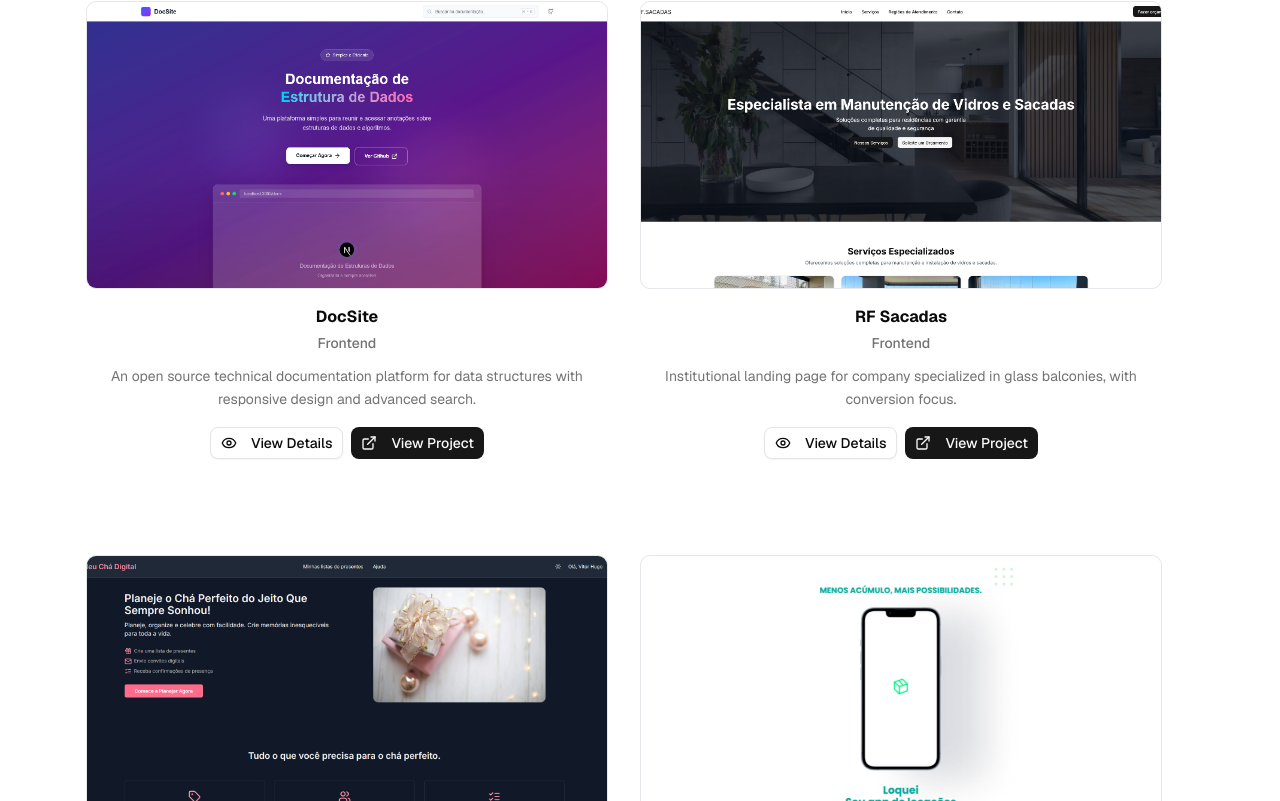
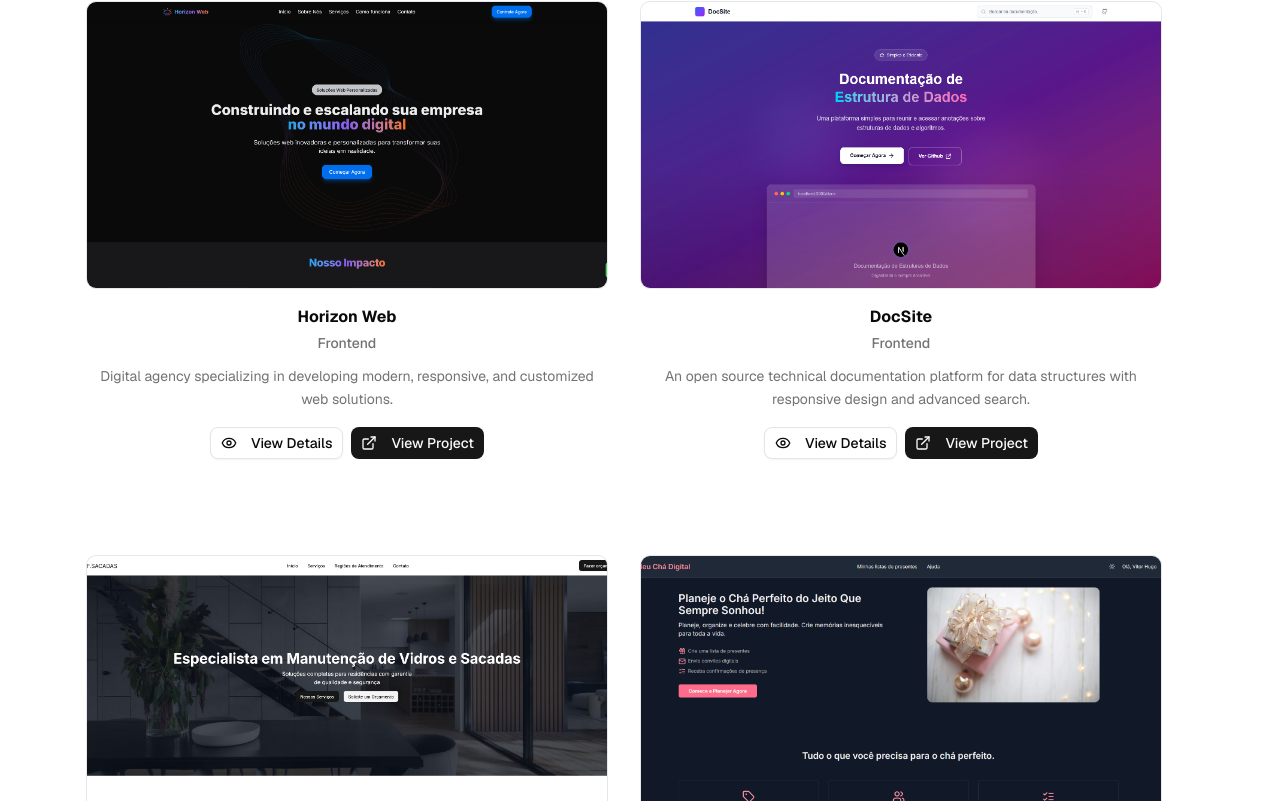
Before and after one commit to VitorHugoAntunes/Portfolio, a Next.js app: page / in a window 1280 px wide. Shown: the part 4198-4999 px from the top of the page. Built offline with nearby package versions, Linux system fonts and the light colour scheme.

Commit message:
feat: add horizon web to works

```diff
--- a/src/data/works.ts
+++ b/src/data/works.ts
@@ -3,6 +3,7 @@ import DocSiteImage from '@/assets/docsite.png';
 import ForumPbImage from '@/assets/forum-pb.png';
 import LoqueiImage from '@/assets/loquei.png';
 import MeuChaDigitalImage from '@/assets/meu-cha-digital.png';
+import HorizonWebImage from '@/assets/horizon-web.png';
 import RfsacadasImage from '@/assets/rfsacadas.png';
 import type { Work } from '@/types/works';
 import { StaticImageData } from 'next/image';
@@ -34,6 +35,21 @@ interface WorkWithTranslationKeys extends Omit<Work, 'title' | 'category' | 'des
 }
 
 export const worksData: WorkWithTranslationKeys[] = [
+  {
+    id: 0,
+    translationKey: 'horizonweb',
+    image: HorizonWebImage,
+    date: '2025',
+    staticData: {
+      technologies: ['React', 'Next.js', 'TypeScript', 'Tailwind CSS', 'Framer Motion', 'i18n', 'Vercel', 'SEO', 'Hero UI'],
+      github: null,
+      slug: 'https://horizon-web-rho.vercel.app/',
+      screenshots: [HorizonWebImage]
+    },
+    slug: '',
+    github: null,
+    screenshots: [HorizonWebImage]
+  },
   {
     id: 1,
     translationKey: 'docsite',
--- a/src/locales/en.json
+++ b/src/locales/en.json
@@ -120,6 +120,33 @@
     "features": "Main Features",
     "challenges": "Challenges and Solutions",
     "projects": {
+      "horizonweb": {
+        "title": "Horizon Web",
+        "category": "Frontend",
+        "description": "Digital agency specializing in developing modern, responsive, and customized web solutions.",
+        "longDescription": "Horizon Web is a digital agency dedicated to creating modern and responsive web solutions. With a focus on innovation and user experience, Horizon Web offers tailored services to meet each client's specific needs, ensuring exceptional results for every project.",
+        "technologies": [
+          "React",
+          "Next.js",
+          "TypeScript",
+          "Tailwind CSS",
+          "Framer Motion",
+          "i18n",
+          "SEO",
+          "Hero UI",
+          "Vercel"
+        ],
+        "features": [
+          "Responsive design",
+          "Intuitive navigation",
+          "Detailed project section",
+          "Smooth animations",
+          "SEO optimization"
+        ],
+        "status": "Active",
+        "date": "2025",
+        "challenges": "Creating a design that is both aesthetically beautiful and functional, while optimizing the site for SEO and performance."
+      },
       "docsite": {
         "title": "DocSite",
         "category": "Frontend",
--- a/src/locales/pt-br.json
+++ b/src/locales/pt-br.json
@@ -120,6 +120,33 @@
     "features": "Principais Funcionalidades",
     "challenges": "Desafios e Soluções",
     "projects": {
+      "horizonweb": {
+        "title": "Horizon Web",
+        "category": "Frontend",
+        "description": "Agência digital de desenvolvimento de soluções web modernas, responsivas e personalizadas.",
+        "longDescription": "O Horizon Web é uma agência digital especializada em criar soluções web modernas e responsivas. Com foco em inovação e experiência do usuário, o Horizon Web oferece serviços personalizados para atender às necessidades específicas de cada cliente, garantindo resultados excepcionais em cada projeto.",
+        "technologies": [
+          "React",
+          "Next.js",
+          "TypeScript",
+          "Tailwind CSS",
+          "Framer Motion",
+          "i18n",
+          "SEO",
+          "Hero UI",
+          "Vercel"
+        ],
+        "features": [
+          "Design responsivo",
+          "Navegação intuitiva",
+          "Seção de projetos detalhada",
+          "Animações suaves",
+          "Otimização SEO"
+        ],
+        "status": "Ativo",
+        "date": "2025",
+        "challenges": "Criar um design que fosse tanto esteticamente agradável quanto funcional, além de otimizar o site para SEO e desempenho."
+      },
       "docsite": {
         "title": "DocSite",
         "category": "Frontend",
```
Also changed, not shown: src/assets/horizon-web.png (added).
